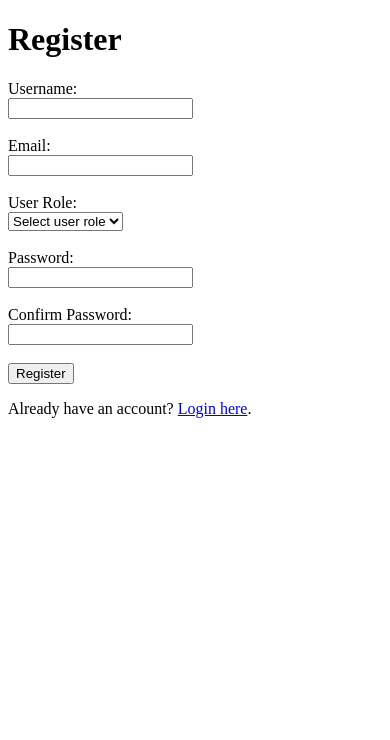
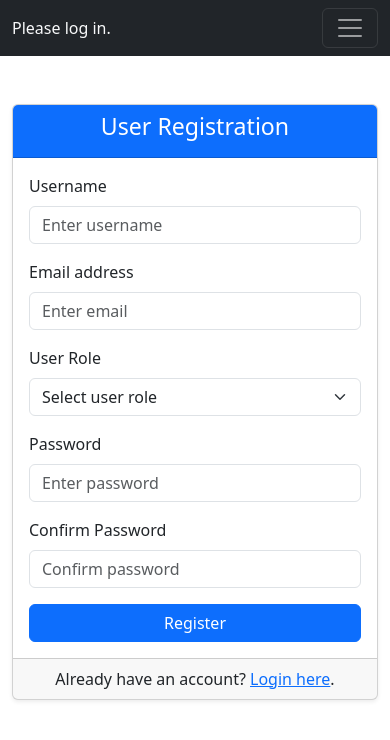
Before and after one commit to RajeshKc777/InternProject, a Django app: page /register/ in a window 390 px wide. Shown: the top 740 px of the page. Run offline with Django 5.2, Linux system fonts and the light colour scheme.

Commit message:
profile feature updated

```diff
--- a/accounts/urls.py
+++ b/accounts/urls.py
@@ -32,4 +32,5 @@ urlpatterns = [
     path('notifications/', views.notifications_list, name='notifications_list'),
     path('edit_review/<int:review_id>/edit/', views.edit_review, name='edit_review'),
     path('logout/', views.logout_view, name='logout'),
+    path('profile/', views.user_profile, name='user_profile'),
 ]
--- a/accounts/views.py
+++ b/accounts/views.py
@@ -1,7 +1,7 @@
 from django.shortcuts import render, redirect
 from .models import CustomUser, UserTypes, PerformanceReview, Goal, ReviewScheduling, Review, ChatMessage, ActivityLog
 from django.contrib import messages
-from django.contrib.auth import authenticate, login, logout
+from django.contrib.auth import authenticate, login, logout, update_session_auth_hash
 from django.shortcuts import get_object_or_404
 from datetime import datetime, timezone
 from .models import CustomUser
@@ -15,8 +15,40 @@ from django.shortcuts import render
 from django.http import JsonResponse
 from django.views.decorators.csrf import csrf_exempt
 import json
+from .forms import UserProfileForm, PasswordChangeForm
 
 # Removed import of User to avoid conflict with CustomUser
+
+def user_login(request):
+    if request.method == "POST":
+        username = request.POST.get("username")
+        password = request.POST.get("password")
+
+        user = authenticate(request, username=username, password=password)
+
+        if user is not None:
+            login(request, user)
+            # Redirect based on user type
+            if user.user_type == UserTypes.SUPERADMIN:
+                return redirect('superadmin_dashboard')
+            elif user.user_type == UserTypes.EMPLOYER:
+                return redirect('employer_dashboard')
+            elif user.user_type == UserTypes.EMPLOYEE:
+                return redirect('employee_dashboard')
+            elif user.user_type == UserTypes.MANAGER:
+                return redirect('superadmin_dashboard')  # Redirect MANAGER to superadmin_dashboard as merged
+            elif user.user_type == UserTypes.INTERN:
+                return redirect('intern_dashboard', user_id=user.id)
+            else:
+                return redirect('/')
+        else:
+            if CustomUser.objects.filter(username=username).exists():
+                messages.error(request, "Please enter correct password")
+            else:
+                messages.error(request, "Invalid login credentials")
+            return redirect('user_login')
+
+    return render(request, "registration/login.html")
 
 @login_required
 def chat_view(request, user_id):
@@ -276,44 +308,29 @@ def notifications_list(request):
     }
     return render(request, "admin/notifications_list.html", context)
 
-def user_login(request):
-    if request.method == "POST":
-        username = request.POST.get("username")
-        password = request.POST.get("password")
+@login_required
+def user_profile(request):
+    user = request.user
+    if request.method == 'POST':
+        profile_form = UserProfileForm(request.POST, instance=user)
+        password_form = PasswordChangeForm(user, request.POST)
+        if profile_form.is_valid() and password_form.is_valid():
+            profile_form.save()
+            password_form.save()
+            update_session_auth_hash(request, password_form.user)  # Important to keep user logged in after password change
+            messages.success(request, 'Your profile and password have been updated successfully.')
+            return redirect('user_profile')
+        else:
+            messages.error(request, 'Please correct the errors below.')
+    else:
+        profile_form = UserProfileForm(instance=user)
+        password_form = PasswordChangeForm(user)
 
-        user = authenticate(request, username=username, password=password)
-
-        if user is not None:
-            login(request, user)
-            # Redirect based on user type
-            if user.user_type == UserTypes.SUPERADMIN:
-                return redirect('superadmin_dashboard')
-            elif user.user_type == UserTypes.EMPLOYER:
-                return redirect('employer_dashboard')
-            elif user.user_type == UserTypes.EMPLOYEE:
-                return redirect('employee_dashboard')
-            elif user.user_type == UserTypes.MANAGER:
-                return redirect('superadmin_dashboard')  # Redirect MANAGER to superadmin_dashboard as merged
-            elif user.user_type == UserTypes.INTERN:
-                return redirect('intern_dashboard', user_id=user.id)
-            else:
-                return redirect('/')
-        else:
-            if CustomUser.objects.filter(username=username).exists():
-                messages.error(request, "Please enter correct password")
-            else:
-                messages.error(request, "Invalid login credentials")
-            return redirect('user_login')
-
-    return render(request, "registration/login.html")
-                # print(request.user.user_type)
     context = {
-        'employees': employees,
-        'interns': interns,
-        'user': request.user
-
+        'profile_form': profile_form,
+        'password_form': password_form,
     }
-    return render(request, "manager/manager_dashboard.html", context)
+    return render(request, 'registration/profile.html', context)
 
 def work_desc(request, user_id):
     user = get_object_or_404(CustomUser, id=user_id)
--- a/templates/registration/register.html
+++ b/templates/registration/register.html
@@ -1,42 +1,60 @@
-<!DOCTYPE html>
-<html>
-<head>
-    <title>User Registration</title>
-</head>
-<body>
-    <h1>Register</h1>
+{% extends "extend/base.html" %}
+
+{% block content %}
+<div class="container mt-5">
+    <div class="row justify-content-center">
+        <div class="col-md-6">
+            <div class="card shadow-sm">
+                <div class="card-header bg-primary text-white text-center">
+                    <h3>User Registration</h3>
+                </div>
+                <div class="card-body">
                     {% if messages %}
-    <ul>
                         {% for message in messages %}
-        <li{% if message.tags %} class="{{ message.tags }}"{% endif %}>{{ message }}</li>
+                            <div class="alert alert-{{ message.tags }} alert-dismissible fade show" role="alert">
+                                {{ message }}
+                                <button type="button" class="btn-close" data-bs-dismiss="alert" aria-label="Close"></button>
+                            </div>
                         {% endfor %}
-    </ul>
                     {% endif %}
-    <form method="post">
+                    <form method="post" novalidate>
                         {% csrf_token %}
-        <label for="username">Username:</label><br>
-        <input type="text" id="username" name="username" required><br><br>
-
-        <label for="email">Email:</label><br>
-        <input type="email" id="email" name="email" required><br><br>
-
-        <label for="role">User Role:</label><br>
-        <select id="role" name="role" required>
-            <option value="">Select user role</option>
+                        <div class="mb-3">
+                            <label for="username" class="form-label">Username</label>
+                            <input type="text" class="form-control" id="username" name="username" required placeholder="Enter username">
+                        </div>
+                        <div class="mb-3">
+                            <label for="email" class="form-label">Email address</label>
+                            <input type="email" class="form-control" id="email" name="email" required placeholder="Enter email">
+                        </div>
+                        <div class="mb-3">
+                            <label for="role" class="form-label">User Role</label>
+                            <select class="form-select" id="role" name="role" required>
+                                <option value="" selected disabled>Select user role</option>
                                 <option value="superadmin">Superadmin</option>
                                 <option value="employer">Employer</option>
                                 <option value="intern">Intern</option>
                                 <option value="employee">Employee</option>
-        </select><br><br>
-
-        <label for="password">Password:</label><br>
-        <input type="password" id="password" name="password" required><br><br>
-
-        <label for="password2">Confirm Password:</label><br>
-        <input type="password" id="password2" name="password2" required><br><br>
-
-        <button type="submit">Register</button>
+                            </select>
+                        </div>
+                        <div class="mb-3">
+                            <label for="password" class="form-label">Password</label>
+                            <input type="password" class="form-control" id="password" name="password" required placeholder="Enter password">
+                        </div>
+                        <div class="mb-3">
+                            <label for="password2" class="form-label">Confirm Password</label>
+                            <input type="password" class="form-control" id="password2" name="password2" required placeholder="Confirm password">
+                        </div>
+                        <div class="d-grid">
+                            <button type="submit" class="btn btn-primary">Register</button>
+                        </div>
                     </form>
-    <p>Already have an account? <a href="{% url 'user_login' %}">Login here</a>.</p>
-</body>
-</html>
+                </div>
+                <div class="card-footer text-center">
+                    <p class="mb-0">Already have an account? <a href="{% url 'user_login' %}">Login here</a>.</p>
+                </div>
+            </div>
+        </div>
+    </div>
+</div>
+{% endblock content %}
```
Also changed, not shown: accounts/forms.py (added, +17 -0 lines), templates/registration/profile.html (added, +72 -0 lines). Lines whose indentation alone changed are shown as unchanged.
